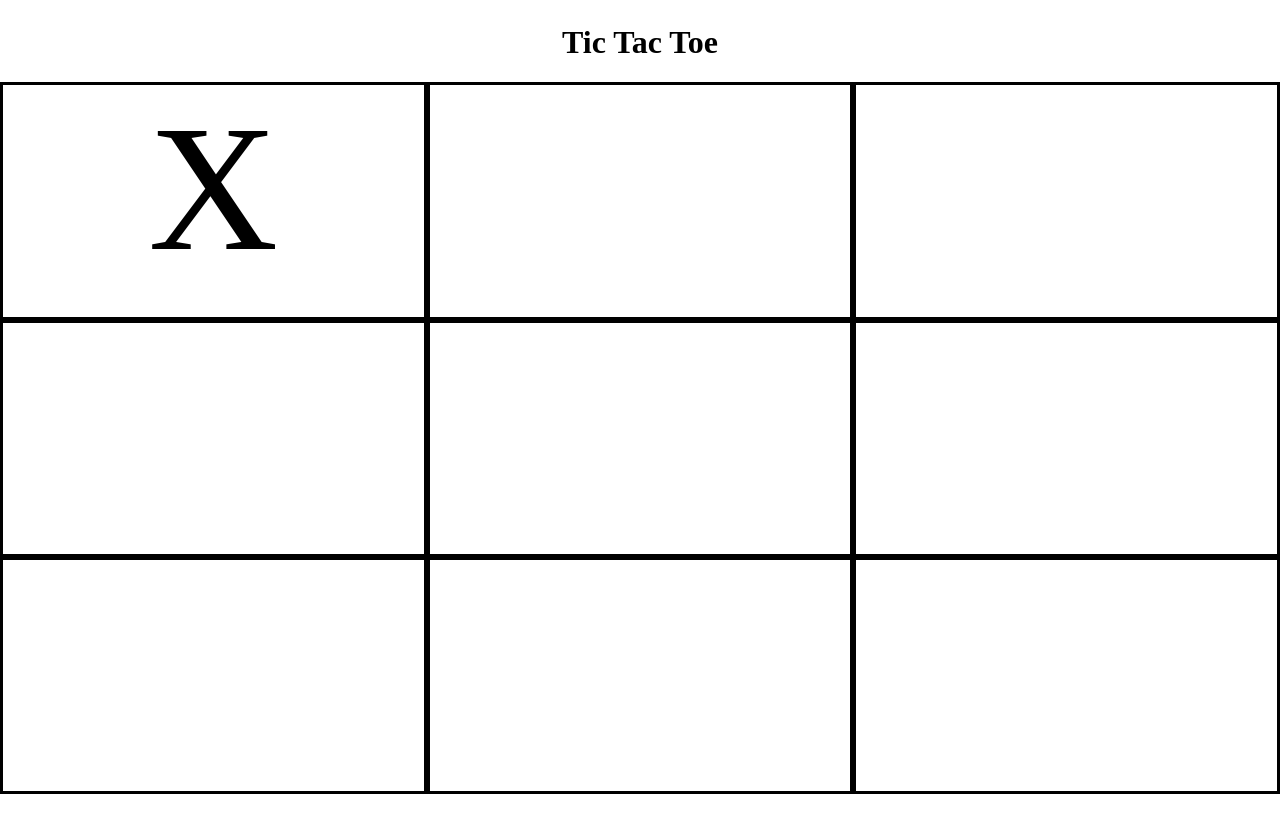
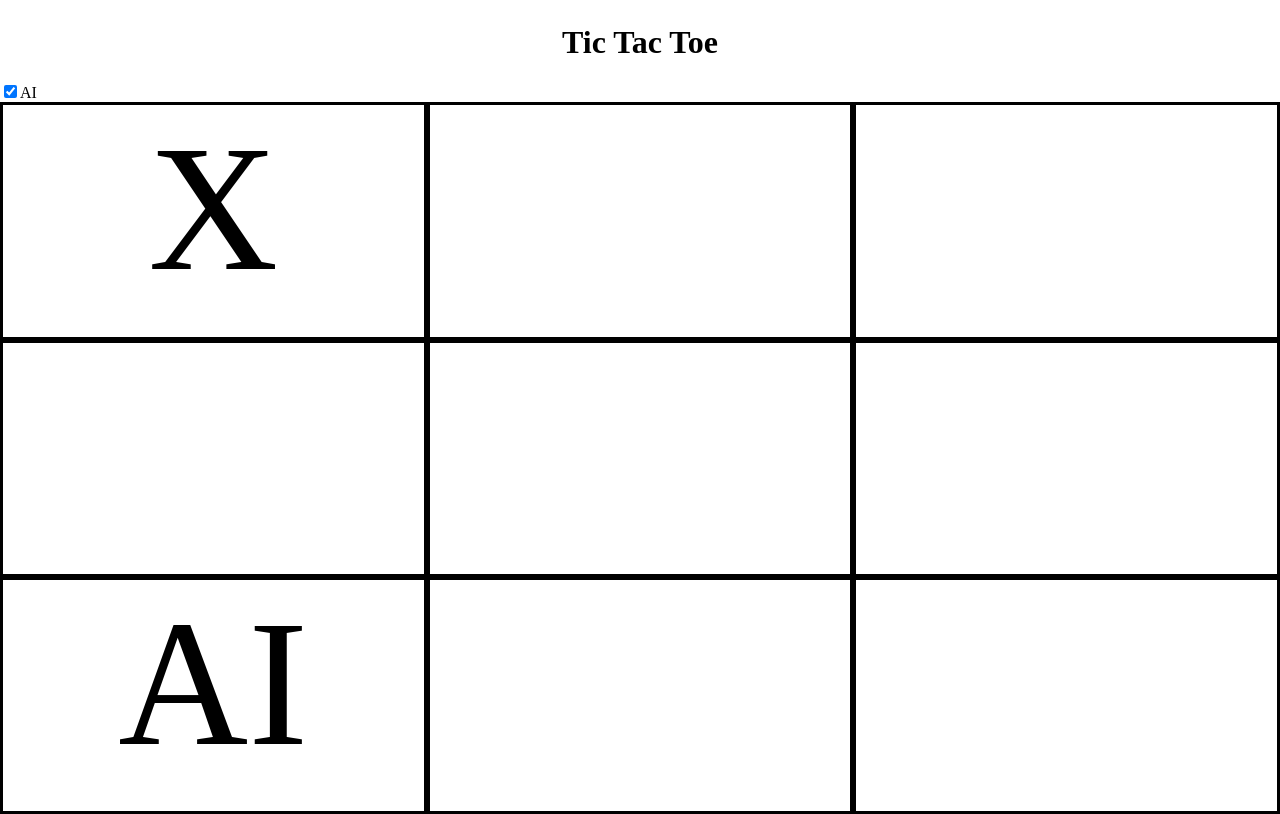
Before and after one commit to Nairorox/tic-tac-toe, a plain HTML site: page index.html in a window 1280 px wide. Both pictures are taken after a click on the element 213 px from the left and 201 px from the top of the page. Drawn offline with Linux system fonts and the light colour scheme.

Commit message:
created and temporary changed to ai vs player only mode

```diff
--- a/css/style.css
+++ b/css/style.css
@@ -32,7 +32,7 @@ h1{
 	text-align:center;
 	border:solid 1px;
 	width: 100%;
-	transform:translate(0px, -120px);
+	transform:translate(0px, -150px);
 	transition: transform 1s;
 	font-size:25px;
 	background-color:#d9edf7;
@@ -41,5 +41,5 @@ h1{
 }
 
 .show{
-	transform:translate(0px, -84px) scale(0.9);;
+	transform:translate(0px, -104px) scale(0.9);;
 }
--- a/index.html
+++ b/index.html
@@ -8,11 +8,14 @@
 </head>
 <body>
 	<h1>Tic Tac Toe</h1>
+		<input checked = true; class = "ai-toggle" type = "checkbox">AI
 	<main>
 		<div class = "infoLabel">
 			Point
 		</div>
 	</main>
 		<script type="text/javascript" src = "js/game.js"></script>
+		<script type="text/javascript" src = "js/ai.js"></script>
+		<script type="text/javascript" src = "js/ui.js"></script>
 </body>
 </html>
--- /dev/null
+++ b/js/ai.js
@@ -0,0 +1,137 @@
+class Ai{
+	constructor(game, enemy){
+		this.game = game;
+		this.matrixValues = [];
+		this.enemy = enemy;
+		this.mark = "AI";
+		game.players.push(this);
+	}
+
+	initMatrix(){
+		for(var i = 0; i < this.game.matrix.length; i++){
+			this.matrixValues.push([0, 0, 0]);
+		}
+	}
+
+	placeMark(domel){
+		domel.innerText = this.mark;
+	}
+
+	getRandomBest(){
+		this.analyzeMove();
+		let maxNum = 0;
+		let arrOfMax = [];
+		for(var i = 0; i < this.game.matrix.length; i++){
+			for(var j = 0; j < this.game.matrix.length; j++){
+				if(this.matrixValues[i][j] > maxNum){
+					maxNum = this.matrixValues[i][j];
+					arrOfMax = [];
+				}
+				if(this.matrixValues[i][j] === maxNum){
+					arrOfMax.push(this.game.matrix[i][j]);
+				}
+			}
+		}
+		this.placeMark(arrOfMax[Math.floor(Math.random()*arrOfMax.length)]);
+	}
+
+
+	analyze(element){
+		let counterX = 0;
+		let counterY = 0;
+		let counterCross1 = 0;
+		let counterCross2 = 0;
+
+		for(var i = 0; i < 3; i++){
+			let c2 = 2;
+			for(var j = 0; j < 3; j++){
+				if(ai.game.matrix[i][j].innerText === element){
+					counterX += 1;
+				}
+				if(ai.game.matrix[j][i].innerText === element){
+					counterY += 1;
+				}
+				if(ai.game.matrix[j][j].innerText === element){
+					counterCross1 += 1;
+				}
+				if(ai.game.matrix[j][c2].innerText === element){
+					counterCross2 += 1;
+					//console.log(counterCross2)
+				}
+				c2 -= 1;
+			}	//checking which field to prevent lose
+
+			if(counterX === 2){
+				for(var k = 0; k < 3; k++){
+					if(ai.game.matrix[i][k].innerText === ''){
+						return ai.game.matrix[i][k];
+					}
+				}
+			}
+			if(counterY === 2){
+				for(var k = 0; k < 3; k++){
+					if(ai.game.matrix[k][i].innerText === ''){
+						return ai.game.matrix[k][i];
+					}
+				}
+			}
+			if(counterCross1 == 2){
+				for(var k = 0; k < 3; k++){
+					if(ai.game.matrix[k][k].innerText === ''){
+						return ai.game.matrix[k][k];
+					}
+				}
+			}
+			if(counterCross2 == 2){
+				c2 = 2;
+				for(var k = 0; k < 3; k++){
+					if(ai.game.matrix[k][c2].innerText === ''){
+						return ai.game.matrix[k][c2];
+					}
+					c2 -= 1;
+				}
+			}
+			counterX = 0;
+			counterY = 0;
+			counterCross1 = 0;
+			counterCross2 = 0;
+		}
+	}
+
+	makeAMove(){
+		if(this.analyze(this.mark)){
+			this.placeMark(this.analyze(this.mark));
+		}
+		else if(this.analyze(this.enemy.mark)){
+			this.placeMark(this.analyze(this.enemy.mark));
+		}
+		else{
+			this.getRandomBest();
+		}
+	}
+
+	analyzeMove(){
+		//searches for player move
+		for(var i = 0; i < this.game.matrix.length; i++){
+			for(var j = 0; j < this.game.matrix.length; j++){
+				if(this.game.matrix[i][j].innerText === this.enemy.mark){
+					for(var k=0; k < this.game.matrix.length; k++){
+						if(this.game.matrix[i][k].innerText === ''){
+							this.matrixValues[i][k] += 1;
+						}
+						if(this.game.matrix[k][i].innerText === ''){
+							this.matrixValues[k][i] += 1;
+						}
+						if(this.game.matrix[i][j] !== ''){
+							this.matrixValues[i][j] = 0;
+						}
+					//	this.matrixValues[k][k] += 1;
+					}
+				}
+			}
+		}
+	}
+}
+
+let ai = new Ai(game, game.players[0]);
+ai.initMatrix();
--- a/js/game.js
+++ b/js/game.js
@@ -1,5 +1,4 @@
 const main = document.querySelector('main');
-const infoLabel = document.querySelector('.infoLabel')
 class gameField{
 	constructor(parent, parentDOM){
 		this.parentDOM = parent;
@@ -37,6 +36,8 @@ class Game{
 		this.domEl = domEl;
 		this.currentPlayer = null;
 		this.tour = 0;
+		/*AI MODE */
+		this.ai = true;
 	}
 
 	clearFields(){
@@ -103,6 +104,7 @@ class Game{
 		this.createFields();
 		this.tour = 0;
 		this.currentPlayer = this.players[0];
+		console.log(this.currentPlayer);
 		this.gotWinner = false;
 	}
 
@@ -124,34 +126,24 @@ class Game{
 		if(this.finished){
 			this.restartGame();
 		}
-		if(dom.innerText === '' && !this.finished){
+		else if(dom.innerText === '' && !this.finished){
 			dom.innerText = this.currentPlayer.mark;
 			this.tour += 1;
 			this.searchForWinners();
 			this.getNextPlayer();
+			if(this.ai){
+				ai.makeAMove();
+				this.searchForWinners();
+				this.tour += 1;
+				this.getNextPlayer();
+			}
 		}
-
 	}
 }
 
 game = new Game(main);
 
 new Player(game, 'X');
-new Player(game, 'O');
+//new Player(game, 'O');
 
 game.createFields();
-
-document.addEventListener('click', function(){
-	if(game.finished){
-		if(game.gotWinner){
-			infoLabel.innerText = `${game.gotWinner} won`
-		}
-		else{
-			infoLabel.innerText = 'Draw';
-		}
-		infoLabel.classList.add('show')
-	}
-	else{
-		infoLabel.classList.remove('show')
-	}
-})
--- /dev/null
+++ b/js/ui.js
@@ -0,0 +1,17 @@
+const infoLabel = document.querySelector('.infoLabel');
+const aiSwitch = document.querySelector('.ai-toggle');
+
+document.addEventListener('click', function(){
+	if(game.finished){
+		if(game.gotWinner){
+			infoLabel.innerText = `${game.gotWinner} won`;
+		}
+		else{
+			infoLabel.innerText = 'Draw';
+		}
+		infoLabel.classList.add('show');
+	}
+	else{
+		infoLabel.classList.remove('show');
+	}
+});
```
Also changed, not shown: 1 other file.
